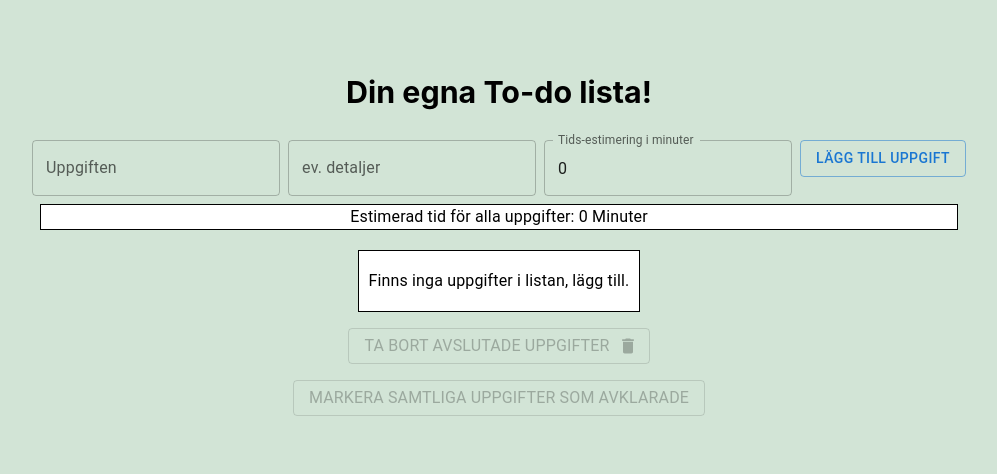
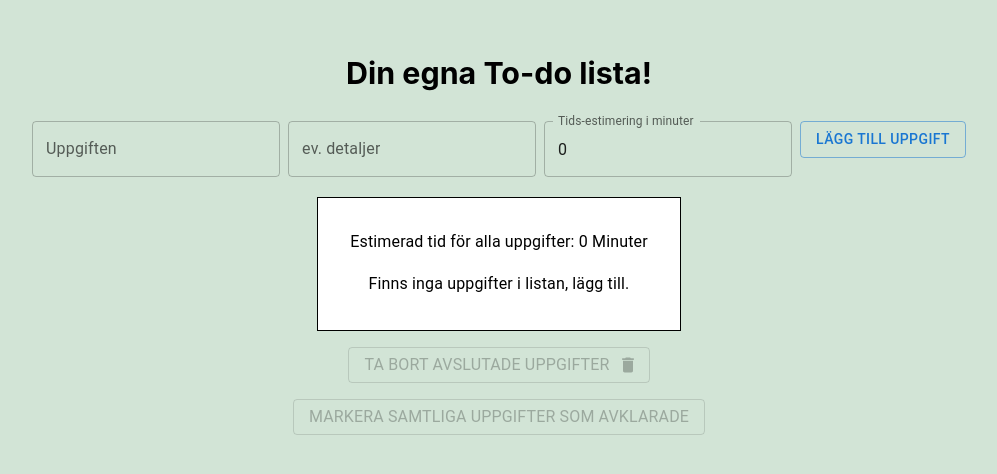
Before and after one commit to SaraLindholm/zustand, a React (Create React App) app: page / in a window 1280 px wide. Shown: the part 170-644 px from the top of the page, without its empty margins (141-1138 px from the left). Built offline with nearby package versions, Linux system fonts and the light colour scheme.

Commit message:
la till funktionn för estimering av tid samt flyttade till korrekt fil

```diff
--- a/src/Components/ControlTodos.tsx
+++ b/src/Components/ControlTodos.tsx
@@ -1,10 +1,9 @@
 import { useState, FormEvent } from "react";
 import useStore from "../useStore";
-import { Box, Button, TextField, Typography } from "@mui/material";
+import { Box, Button, TextField } from "@mui/material";
 
 const ControlTodos = () => {
   // const TodoList = useStore((state) => state.todoList);
-  const getTotalTime = useStore((state) => state.getTotalTime);
   const addTodo = useStore((state) => state.addTodo);
   const [text, setText] = useState("");
   const [description, setDescription] = useState("");
@@ -62,19 +61,6 @@ const ControlTodos = () => {
           </Button>
         </Box>
       </form>
-      <Box
-        sx={{
-          display: "flex",
-          flexDirection: "column",
-          bgcolor: "background.paper",
-          margin: 1,
-          border: 1,
-        }}
-      >
-        <Typography variant="body1">
-          Estimerad tid för alla uppgifter: {getTotalTime()} Minuter
-        </Typography>
-      </Box>
     </>
   );
 };
--- a/src/Components/DisplayTodo.tsx
+++ b/src/Components/DisplayTodo.tsx
@@ -13,10 +13,10 @@ const DisplayTodo = () => {
     completeTodo: state.completeTodo,
     // upDateDescription: state.upDateDescription,
   }));
+  const getTotalTime = useStore((state) => state.getTotalTime);
 
   return (
     <>
-
       <List
         sx={{
           display: "flex",
@@ -24,8 +24,19 @@ const DisplayTodo = () => {
           maxWidth: "100%",
           bgcolor: "background.paper",
           border: 1,
+          margin: 1,
+          padding: 3,
         }}
       >
+        <Box
+          sx={{
+            margin: 1,
+          }}
+        >
+          <Typography variant="body1">
+            Estimerad tid för alla uppgifter: {getTotalTime()} Minuter
+          </Typography>
+        </Box>
         {todoList.length > 0 ? (
           todoList.map((todo) => {
             const handleCheckedChange = (
--- a/src/useStore.tsx
+++ b/src/useStore.tsx
@@ -10,7 +10,7 @@ interface Todo {
   //state active/completed /deleted
 }
 
-//interfacae för.. funktionen/state?Zustand
+//interfacae för storen
 interface Props {
   todoList: Todo[];
   addTodo: (text: string, description: string, time: number) => void;
@@ -38,11 +38,6 @@ const useStore = create<Props>((set, get) => ({
         },
       ],
     })),
-  //hämtar todoList från zustand. reduce lopar fram ett värde. baserar på totalTime och todo.time. börjar på 0.
-  getTotalTime: () => {
-    const todoList = get().todoList;
-    return todoList.reduce((totalTime, todo) => totalTime + todo.time, 0);
-  },
 
   //mapar igenom samtliga todos och tar ID som argument.  Setfunktionen tar de spefika värdet i state (specifikt id) som argument och returernar sedan ett nytt state. state.todoList  är den aktuella listan som  mappas ut. En spred görs för att komma åt det specfika värdet. ("!" ändrar värdet i todo.complete från false till true.) om värdet inte överrenstämmer === så gös det som är efter : dvs, todo returneras oförändrat.
   completeTodo: (id: number) =>
@@ -73,6 +68,11 @@ const useStore = create<Props>((set, get) => ({
     set((state) => ({
       todoList: state.todoList.filter((todo) => todo.id !== id),
     })),
+  //hämtar todoList från zustand. reduce lopar fram ett värde. baserar på totalTime och todo.time. börjar på 0.
+  getTotalTime: () => {
+    const todoList = get().todoList;
+    return todoList.reduce((totalTime, todo) => totalTime + todo.time, 0);
+  },
 }));
 
 export default useStore;
```
